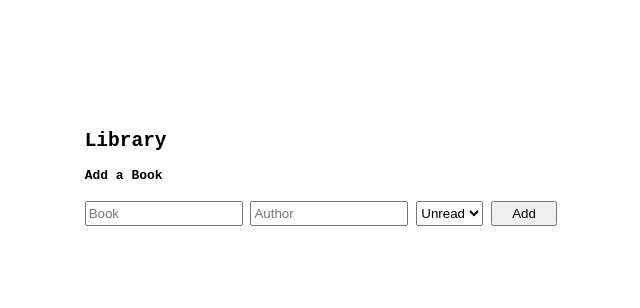
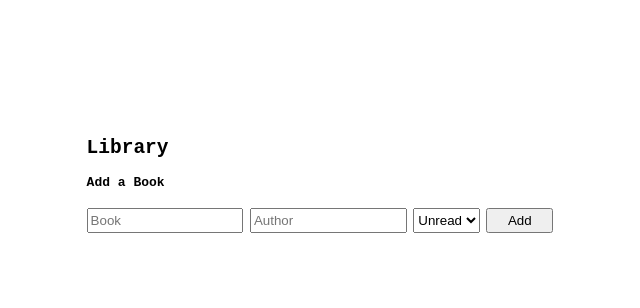
Before and after one commit to kemptonb/library, a plain HTML site: page index.html in a window 1280 px wide. Shown: the whole page, without its empty margins (292-932 px from the left). Drawn offline with Linux system fonts and the light colour scheme.

Commit message:
Added style to html.

```diff
--- a/index.html
+++ b/index.html
@@ -10,10 +10,11 @@
 
 <body>
     <div id="contaier">
-        <form action="#" method="post" name="form_name" id="form_id" class="form_class">
-            <h2>Library</h2>
+        <h2 class="header">Library</h2>
             <p><strong>Add a Book</strong></p>
             <h5 id="alertError"></h5>
+        <form action="#" method="post" name="form_name" id="form_id" class="form_class">
+
             <input type="text" name="title" id="title" placeholder="Book" required/>
             <input type="text" name="author" id="author" placeholder="Author" required/>
             <label>
--- a/main.js
+++ b/main.js
@@ -15,7 +15,7 @@ function Book(title, author, read) {
 
 }
 
-//submit form with id function.
+//submit form with id function
 function addBookToLibrary() {
   //check form for empty inputs
   let checker = checkform(form);
--- a/styles.css
+++ b/styles.css
@@ -14,7 +14,6 @@ html, body {
  flex-direction: column;
  justify-content: center;
  align-items: center;
- margin: 3em;
 }
 
 input,
@@ -71,9 +70,15 @@ td {
 }
 
 form {
-  margin-top: 10em;
+  display: flex;
+  flex-direction: row;
+  gap: 0.5em;
 }
 
 #table-body{
   visibility: hidden;
 }
+
+.header {
+  margin-top: 7em;
+}
```
